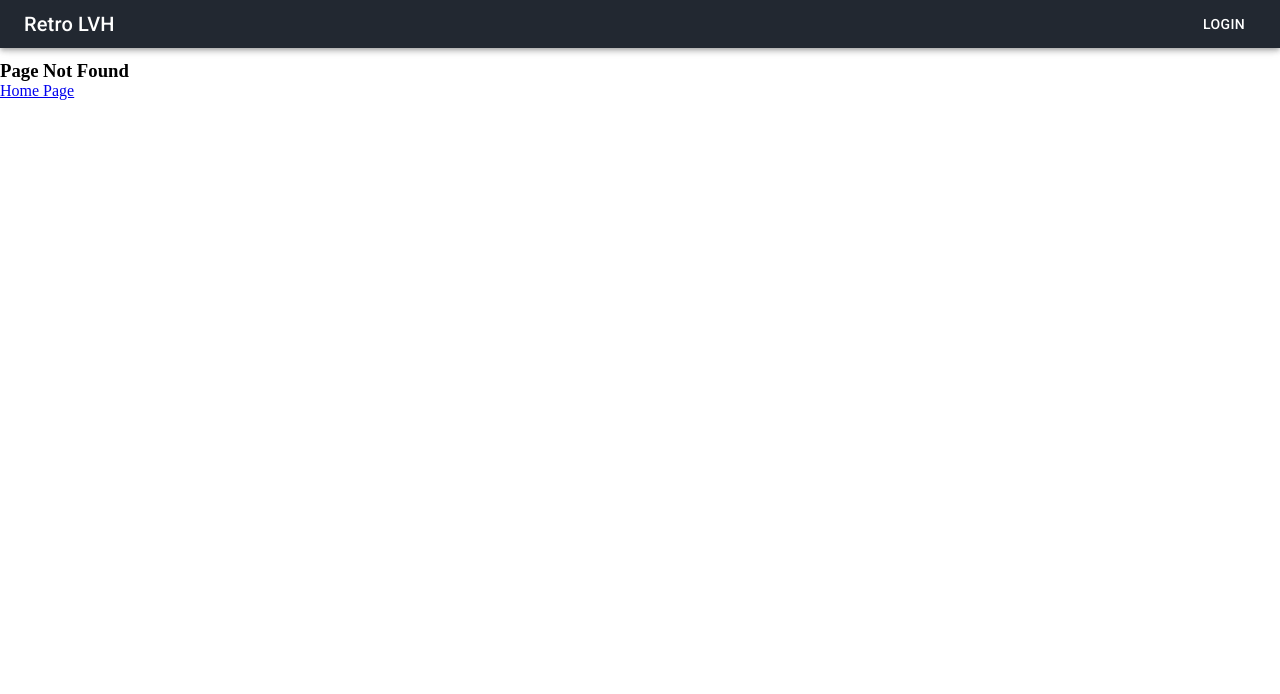
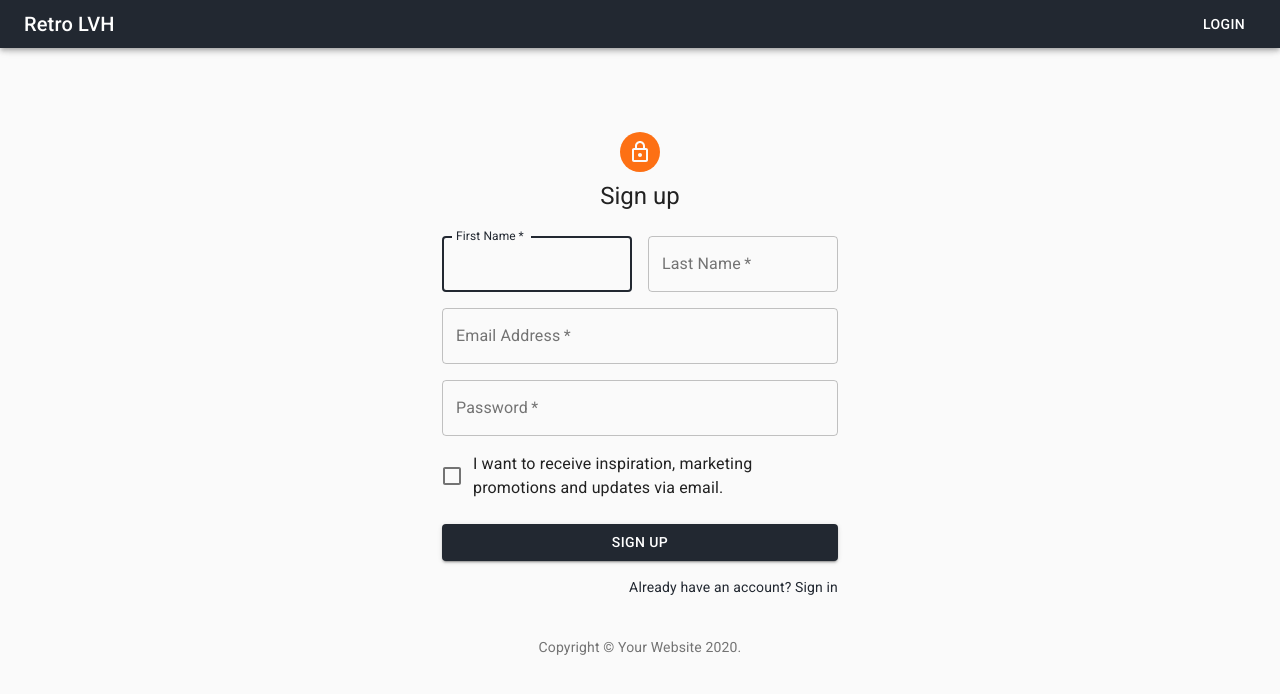
Before and after one commit to vanhiep184/retro-app, a React (Create React App) app: page /signup in a window 1280 px wide. Before the commit this address had no page. Shown: the top 694 px of the page. Built offline with nearby package versions, Linux system fonts and the light colour scheme.

Commit message:
add view signin/signup

```diff
--- a/src/components/home/home.css
+++ b/src/components/home/home.css
@@ -12,5 +12,4 @@
 #root {
     height: 100%;
     position: relative;
-    overflow: auto;
 }
--- a/src/layout/index.tsx
+++ b/src/layout/index.tsx
@@ -10,6 +10,7 @@
 import { makeStyles } from "@material-ui/core/styles";
 // import PrivateRoute from "../routes/private";
 import PublishRoute from "../routes/publish";
+import SignUp from "../pages/sign-up";
 
 const theme = createMuiTheme({
   palette: {
@@ -34,7 +35,7 @@
 });
 const useStyles = makeStyles((theme) => ({
   main: {
-    marginTop: 60,
+    paddingTop: 60,
     height: "100%",
   },
 }));
@@ -52,6 +53,9 @@
           <PublishRoute exact path="/login">
             <Login />
           </PublishRoute>
+          <PublishRoute exact path="/signup">
+            <SignUp />
+          </PublishRoute>
           <PublishRoute exact path="/dashboard" component={App} />
           <PublishRoute exact path="/board/:boardId">
             <BoardDetail id={123}></BoardDetail>
--- a/src/misc/firebase.js
+++ b/src/misc/firebase.js
@@ -1,6 +1,7 @@
 import firebase from "firebase/app";
 import "firebase/firestore";
-
+import "firebase/auth";
+import "firebase/database";
 const config = {
     apiKey: "AIzaSyB_BMemPgLXgaL7Ph_3pb5Awo45xHWSss8",
     authDomain: "retro-lvh.firebaseapp.com",
@@ -11,12 +12,14 @@
     appId: "1:846312670366:web:112b3b187789e3c16a678f",
     measurementId: "G-GT0ML5NQ1C",
 };
-const app = firebase.initializeApp(config);
+firebase.initializeApp(config);
 
-const db = firebase.firestore();
+const auth = firebase.auth();
 
-const boardsRef = db.collection("Boards");
-const columnsRef = db.collection("Columns");
-const cardsRef = db.collection("Cards");
-
-export { app, boardsRef, columnsRef, cardsRef };
+const fs = firebase.firestore();
+const database = firebase.database();
+const boardsRef = fs.collection("Boards");
+const columnsRef = fs.collection("Columns");
+const cardsRef = fs.collection("Cards");
+const usersRef = fs.collection("Users");
+export { auth, database, usersRef, boardsRef, columnsRef, cardsRef };
--- a/src/pages/login.tsx
+++ b/src/pages/login.tsx
@@ -1,7 +1,210 @@
 import React from "react";
+import {
+  Button,
+  CssBaseline,
+  TextField,
+  Link,
+  Grid,
+  Typography,
+  Container,
+  Card,
+  CardContent,
+  CardHeader,
+  CardActions,
+  SvgIcon,
+} from "@material-ui/core";
+import { makeStyles } from "@material-ui/core/styles";
+import { ReactComponent as Facebook } from "../static/facebook.svg";
+import { ReactComponent as Google } from "../static/google.svg";
+import { auth, usersRef } from "../misc/firebase";
+import firebase from "firebase/app";
 
-const Login = () => {
-  return <div>sign in page</div>;
-};
+const useStyles = makeStyles((theme) => ({
+  paper: {
+    paddingTop: theme.spacing(8),
+    display: "flex",
+    flexDirection: "column",
+    alignItems: "center",
+  },
+  avatar: {
+    margin: theme.spacing(1),
+    backgroundColor: theme.palette.secondary.main,
+  },
+  form: {
+    width: "100%", // Fix IE 11 issue.
+    marginTop: theme.spacing(0),
+  },
+  submit: {
+    margin: theme.spacing(3, 0, 2),
+    color: theme.palette.common.white,
+  },
+  cardTitleHeader: {
+    display: "flex",
+    justifyContent: "center",
+    fontWeight: 700,
+  },
+  cardHeader: {
+    padding: theme.spacing(6, 2, 0),
+  },
+  cardContent: {
+    paddingTop: theme.spacing(0),
+  },
+  googleButton: {},
+  facebookButton: {
+    color: "#3B5998",
+  },
+}));
 
-export default Login;
+export default function SignIn() {
+  const classes = useStyles();
+
+  const signIn = async (provider: any) => {
+    try {
+      const { additionalUserInfo, user } = await auth.signInWithPopup(provider);
+      if (additionalUserInfo?.isNewUser) {
+        // Do create new user then save to db
+        const userData: any = {
+          username: additionalUserInfo?.username,
+          profile: additionalUserInfo?.profile,
+          email: user?.email,
+          name: user?.displayName,
+          phone: user?.phoneNumber,
+          avatar: user?.photoURL,
+          createdAt: firebase.database.ServerValue.TIMESTAMP,
+        };
+        console.log(userData);
+        usersRef.add(userData).then((res: any) => {
+          console.log(res);
+        });
+      }
+      console.log(additionalUserInfo, user);
+      // Alert.success("Signed in successful", 4000);
+    } catch (err) {
+      // Alert.info(err.message, 4000);
+    }
+  };
+
+  const onFacebookSignIn = () => {
+    signIn(new firebase.auth.FacebookAuthProvider());
+  };
+
+  const onGoogleSignIn = () => {
+    signIn(new firebase.auth.GoogleAuthProvider());
+  };
+
+  return (
+    <Container maxWidth="xs">
+      <CssBaseline />
+      <div className={classes.paper}>
+        <Card>
+          <CardHeader
+            className={classes.cardHeader}
+            title={
+              <Typography
+                className={classes.cardTitleHeader}
+                component="h1"
+                variant="h5"
+              >
+                Log in
+              </Typography>
+            }
+          ></CardHeader>
+          <CardContent className={classes.cardContent}>
+            <form className={classes.form} noValidate>
+              <TextField
+                variant="outlined"
+                margin="normal"
+                required
+                fullWidth
+                id="email"
+                placeholder="Email Address"
+                name="email"
+                autoComplete="email"
+                autoFocus
+              />
+              <TextField
+                variant="outlined"
+                margin="normal"
+                required
+                fullWidth
+                name="password"
+                placeholder="Password"
+                type="password"
+                id="password"
+                autoComplete="current-password"
+              />
+
+              <Grid
+                container
+                direction="row"
+                justify="flex-end"
+                alignItems="center"
+              >
+                <Grid item>
+                  <Link href="#" variant="body2">
+                    Forgot password?
+                  </Link>
+                </Grid>
+              </Grid>
+              <Button
+                type="submit"
+                fullWidth
+                variant="contained"
+                size="large"
+                color="secondary"
+                className={classes.submit}
+              >
+                Sign In
+              </Button>
+              <Grid
+                container
+                direction="row"
+                justify="flex-end"
+                alignItems="center"
+              >
+                <Grid item>
+                  <Link href="/signup" variant="body2">
+                    {"Don't have an account? Sign Up"}
+                  </Link>
+                </Grid>
+              </Grid>
+            </form>
+          </CardContent>
+          <CardActions>
+            <Button
+              type="submit"
+              fullWidth
+              variant="outlined"
+              size="large"
+              color="secondary"
+              className={classes.googleButton}
+              startIcon={
+                <SvgIcon>
+                  <Google />
+                </SvgIcon>
+              }
+              onClick={onGoogleSignIn}
+            >
+              Google
+            </Button>
+            <Button
+              type="submit"
+              fullWidth
+              variant="outlined"
+              size="large"
+              className={classes.facebookButton}
+              startIcon={
+                <SvgIcon>
+                  <Facebook />
+                </SvgIcon>
+              }
+              onClick={onFacebookSignIn}
+            >
+              facebook
+            </Button>
+          </CardActions>
+        </Card>
+      </div>
+    </Container>
+  );
+}
--- /dev/null
+++ b/src/pages/sign-up.tsx
@@ -0,0 +1,140 @@
+import React from "react";
+import Avatar from "@material-ui/core/Avatar";
+import Button from "@material-ui/core/Button";
+import CssBaseline from "@material-ui/core/CssBaseline";
+import TextField from "@material-ui/core/TextField";
+import FormControlLabel from "@material-ui/core/FormControlLabel";
+import Checkbox from "@material-ui/core/Checkbox";
+import Link from "@material-ui/core/Link";
+import Grid from "@material-ui/core/Grid";
+import Box from "@material-ui/core/Box";
+import LockOutlinedIcon from "@material-ui/icons/LockOutlined";
+import Typography from "@material-ui/core/Typography";
+import { makeStyles } from "@material-ui/core/styles";
+import Container from "@material-ui/core/Container";
+
+function Copyright() {
+  return (
+    <Typography variant="body2" color="textSecondary" align="center">
+      {"Copyright © "}
+      <Link color="inherit" href="https://material-ui.com/">
+        Your Website
+      </Link>{" "}
+      {new Date().getFullYear()}
+      {"."}
+    </Typography>
+  );
+}
+
+const useStyles = makeStyles((theme) => ({
+  paper: {
+    marginTop: theme.spacing(8),
+    display: "flex",
+    flexDirection: "column",
+    alignItems: "center",
+  },
+  avatar: {
+    margin: theme.spacing(1),
+    backgroundColor: theme.palette.secondary.main,
+  },
+  form: {
+    width: "100%", // Fix IE 11 issue.
+    marginTop: theme.spacing(3),
+  },
+  submit: {
+    margin: theme.spacing(3, 0, 2),
+  },
+}));
+
+export default function SignUp() {
+  const classes = useStyles();
+
+  return (
+    <Container component="main" maxWidth="xs">
+      <CssBaseline />
+      <div className={classes.paper}>
+        <Avatar className={classes.avatar}>
+          <LockOutlinedIcon />
+        </Avatar>
+        <Typography component="h1" variant="h5">
+          Sign up
+        </Typography>
+        <form className={classes.form} noValidate>
+          <Grid container spacing={2}>
+            <Grid item xs={12} sm={6}>
+              <TextField
+                autoComplete="fname"
+                name="firstName"
+                variant="outlined"
+                required
+                fullWidth
+                id="firstName"
+                label="First Name"
+                autoFocus
+              />
+            </Grid>
+            <Grid item xs={12} sm={6}>
+              <TextField
+                variant="outlined"
+                required
+                fullWidth
+                id="lastName"
+                label="Last Name"
+                name="lastName"
+                autoComplete="lname"
+              />
+            </Grid>
+            <Grid item xs={12}>
+              <TextField
+                variant="outlined"
+                required
+                fullWidth
+                id="email"
+                label="Email Address"
+                name="email"
+                autoComplete="email"
+              />
+            </Grid>
+            <Grid item xs={12}>
+              <TextField
+                variant="outlined"
+                required
+                fullWidth
+                name="password"
+                label="Password"
+                type="password"
+                id="password"
+                autoComplete="current-password"
+              />
+            </Grid>
+            <Grid item xs={12}>
+              <FormControlLabel
+                control={<Checkbox value="allowExtraEmails" color="primary" />}
+                label="I want to receive inspiration, marketing promotions and updates via email."
+              />
+            </Grid>
+          </Grid>
+          <Button
+            type="submit"
+            fullWidth
+            variant="contained"
+            color="primary"
+            className={classes.submit}
+          >
+            Sign Up
+          </Button>
+          <Grid container justify="flex-end">
+            <Grid item>
+              <Link href="/login" variant="body2">
+                Already have an account? Sign in
+              </Link>
+            </Grid>
+          </Grid>
+        </form>
+      </div>
+      <Box mt={5}>
+        <Copyright />
+      </Box>
+    </Container>
+  );
+}
```
Also changed, not shown: src/pages/index.tsx (+5 -4 lines), src/pages/signUp.tsx (deleted, +0 -7 lines), src/static/facebook.svg (added), src/static/google.svg (added).
